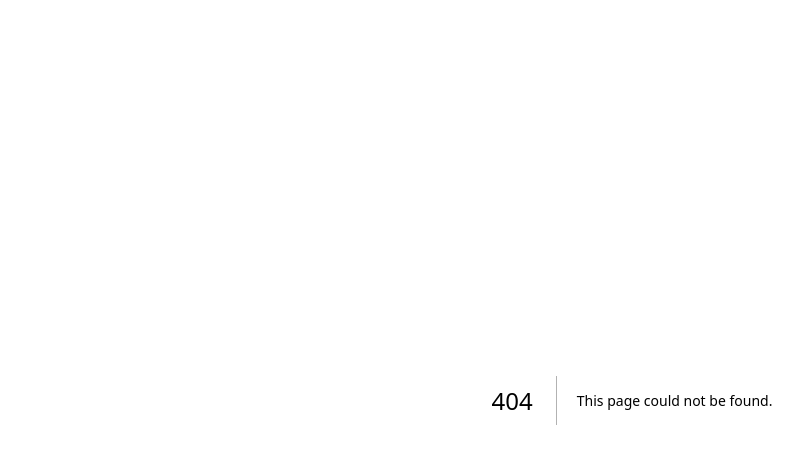
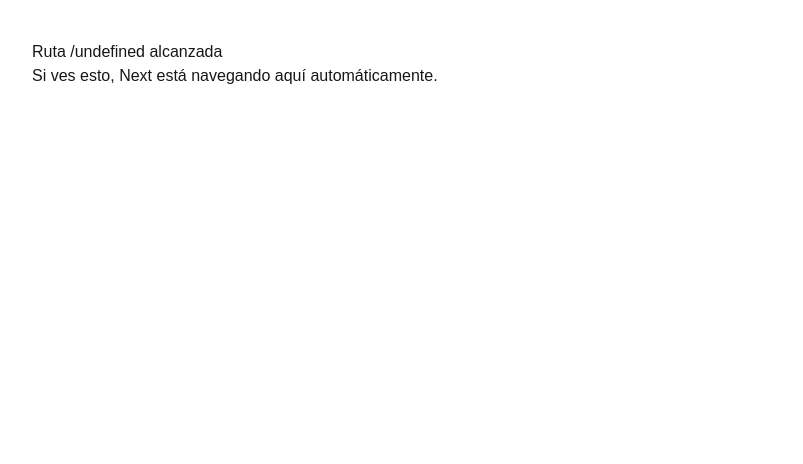
Before and after one commit to Tavodev93/viaja-justo, a Next.js app: page /undefined in a window 1280 px wide. Before the commit this address had no page. Shown: the top 464 px of the page, without its empty margins (8-811 px from the left). Built offline with nearby package versions, Linux system fonts and the light colour scheme.

Commit message:
solucion al pago1.5

```diff
--- /dev/null
+++ b/app/undefined/page.tsx
@@ -0,0 +1,8 @@
+export default function UndefinedPage() {
+  return (
+    <div style={{ padding: 40 }}>
+      <h1>Ruta /undefined alcanzada</h1>
+      <p>Si ves esto, Next está navegando aquí automáticamente.</p>
+    </div>
+  );
+}
```
